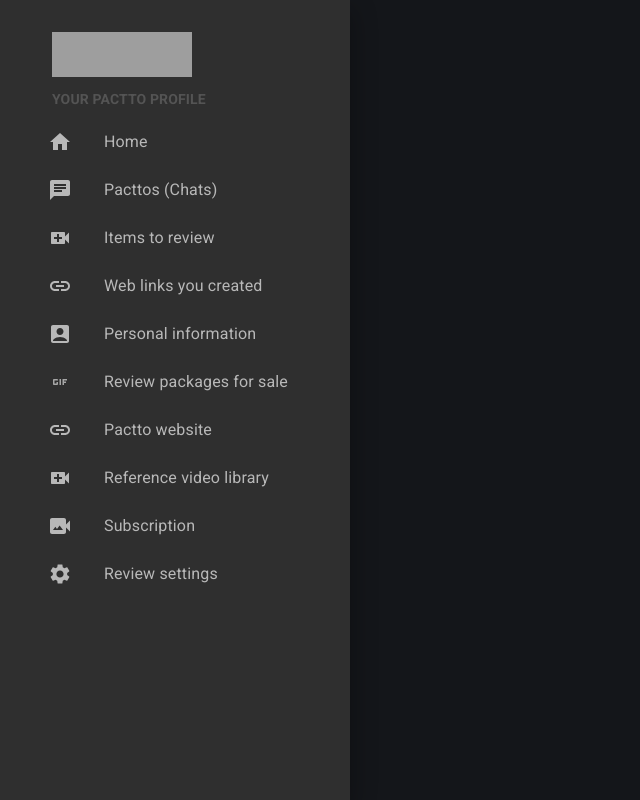
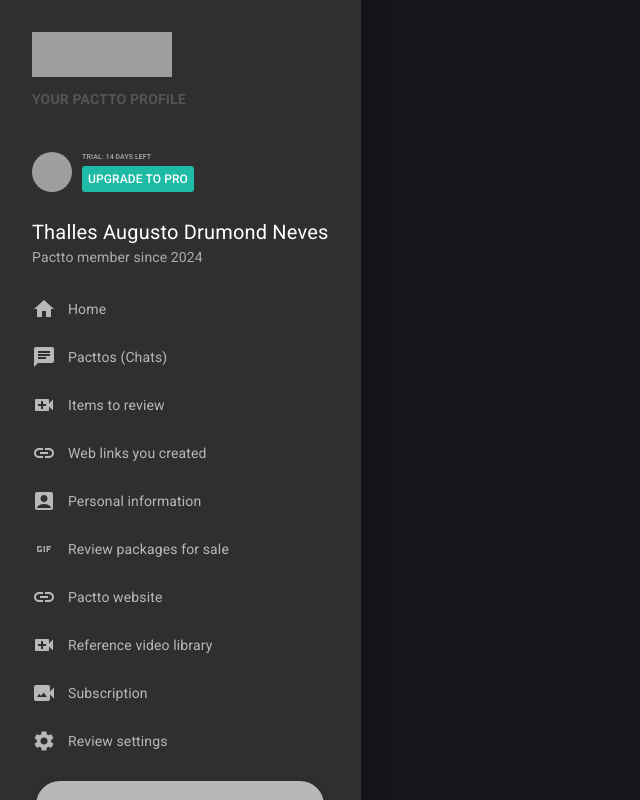
Before and after one commit to Thalles1946/pactto-dashboard, a React (Create React App) app: page / in a window 1280 px wide. Shown: the whole page, without its empty margins (0-640 px from the left). Built offline with nearby package versions, Linux system fonts and the light colour scheme; grey boxes are pictures that could not be loaded.

Commit message:
Feat : Routing creation Feat : End of sidebar style Feat : Change of favicon icon

```diff
--- a/src/App.js
+++ b/src/App.js
@@ -1,10 +1,12 @@
 import "./App.css";
 import Drawer from "./Drawer";
+import RoutesMap from "./routes";
 
 function App() {
   return (
     <div className="App">
       <Drawer />
+      <RoutesMap />
     </div>
   );
 }
--- a/src/Drawer/index.css
+++ b/src/Drawer/index.css
@@ -11,4 +11,40 @@
 }
 
 .header {
+  padding: 32px 32px 0px;
 }
+
+.user-info {
+  padding: 42px 0px 12px;
+  display: flex;
+  flex-direction: column;
+}
+
+.plan-info {
+  display: flex;
+  flex-direction: row;
+}
+
+.trial-time {
+  font-size: 7px;
+  font-family: Roboto;
+  margin: -5px 0px 3px;
+}
+.avatar {
+  border-radius: 40px;
+}
+
+.plan {
+  margin: 0px 0px 0px 10px;
+}
+
+.footer-button {
+  padding: 16px 32px;
+  background-color: #b8b8b8;
+}
+
+footer {
+  display: flex;
+  justify-content: center;
+  padding: 16px 0px;
+}
--- a/src/Drawer/index.js
+++ b/src/Drawer/index.js
@@ -1,6 +1,7 @@
 import React from "react";
 import {
   Box,
+  Button,
   List,
   ListItem,
   ListItemButton,
@@ -20,9 +21,12 @@
   VideoCameraBack,
 } from "@mui/icons-material";
 import "./index.css";
+import { useNavigate } from "react-router-dom";
 
 export default function Drawer() {
   const [open, setOpen] = React.useState(true);
+
+  const navigate = useNavigate();
 
   const toggleDrawer = (newOpen) => () => {
     setOpen(newOpen);
@@ -32,6 +36,7 @@
     {
       text: "Home",
       icon: <Home />,
+      redirectTo: () => navigate("/home"),
     },
     {
       text: "Pacttos (Chats)",
@@ -74,15 +79,13 @@
   const DrawerList = (
     <Box
       sx={{
-        width: 350,
         backgroundColor: "#2f2f2f",
-        height: "100%",
         color: "#b8b8b8",
       }}
       role="presentation"
       onClick={toggleDrawer(false)}
     >
-      <div className="header" style={{ padding: "32px 52px 0px" }}>
+      <div className="header">
         <img
           width={140}
           height={45}
@@ -98,16 +101,132 @@
         >
           YOUR PACTTO PROFILE
         </Typography>
+
+        <div className="user-info">
+          <div className="plan-info">
+            <img
+              className="avatar"
+              width={40}
+              height={40}
+              alt="avatar-placeholder"
+              src="https://app.pactto.com/assets/images/avatar-placeholder.png"
+            />
+            <div className="plan">
+              <Typography
+                sx={{
+                  fontSize: "7px",
+                  fontFamily: "Roboto",
+                  margin: "0px 0px 3px",
+                  fontWeight: 600,
+                  opacity: ".7",
+                  color: "#CBCBCB",
+                }}
+                className="trial-time"
+              >
+                TRIAL: 14 DAYS LEFT
+              </Typography>
+
+              <div className="buttons">
+                <Typography
+                  sx={{
+                    color: "#FFFFFF",
+                    font: "12px Roboto",
+                    backgroundColor: "#1dbba5",
+                    padding: "6px",
+                    fontWeight: 500,
+                    borderRadius: "3px",
+                  }}
+                >
+                  UPGRADE TO PRO
+                </Typography>
+              </div>
+            </div>
+          </div>
+          <Typography
+            sx={{
+              color: "#FFFFFF",
+              font: "20px Roboto",
+              margin: "28px 0px 0px",
+              marginBottom: "5px",
+            }}
+          >
+            Thalles Augusto Drumond Neves
+          </Typography>
+          <Typography
+            sx={{
+              color: "#ACACAC",
+              font: "14px Roboto",
+            }}
+          >
+            Pactto member since 2024
+          </Typography>
+        </div>
       </div>
       <List>
         {listItems.map((item, index) => (
-          <ListItem key={item.text} sx={{ padding: "0px 32px" }} disablePadding>
-            <ListItemButton>
-              <ListItemIcon sx={{ color: "#b8b8b8" }}>{item.icon}</ListItemIcon>
-              <ListItemText primary={item.text} />
+          <ListItem
+            key={index}
+            sx={{
+              padding: "0px",
+              ":hover": {
+                backgroundColor: "#3f3f3f",
+              },
+            }}
+            disablePadding
+          >
+            <ListItemButton
+              sx={{
+                padding: "12px 32px",
+              }}
+              onClick={item.redirectTo}
+            >
+              <ListItemIcon
+                sx={{
+                  color: "#b8b8b8",
+                  minWidth: "24px",
+                  margin: "0px 12px 0px 0px",
+                }}
+              >
+                {item.icon}
+              </ListItemIcon>
+              <ListItemText disableTypography>
+                <Typography
+                  sx={{
+                    font: "14px Roboto,sans-serif",
+                  }}
+                >
+                  {item.text}
+                </Typography>
+              </ListItemText>
             </ListItemButton>
           </ListItem>
         ))}
+        <footer>
+          <Button
+            variant="contained"
+            sx={{
+              width: "80%",
+              borderRadius: "40px",
+              padding: "16px 32px",
+              backgroundColor: "#b8b8b8",
+              lineHeight: "48px",
+              ":hover": {
+                backgroundColor: "#bebebe",
+              },
+            }}
+          >
+            <Typography
+              sx={{
+                color: "#181818",
+                font: "14px Roboto, sans-serif",
+                fontWeight: 600,
+                letterSpacing: "1px",
+              }}
+            >
+              LOGOUT
+            </Typography>
+          </Button>
+        </footer>
       </List>
     </Box>
   );
--- a/src/Home/index.js
+++ b/src/Home/index.js
@@ -1,8 +1,8 @@
-function Home() {
+export default function Home() {
   return (
     <>
       <header className="App-header">
-        <img src={logo} className="App-logo" alt="logo" />
+        {/* <img src={logo} className="App-logo" alt="logo" /> */}
         <p>
           Edit <code>src/App.js</code> and save to reload.
         </p>
--- /dev/null
+++ b/src/routes.js
@@ -0,0 +1,12 @@
+import { Route, Routes } from "react-router-dom";
+import Home from "./Home";
+
+export default function RoutesMap() {
+  return (
+    <>
+      <Routes>
+        <Route path="/home" element={<Home />} />
+      </Routes>
+    </>
+  );
+}
```
Also changed, not shown: 1 other file (tests, documents, lock files or other folders).
